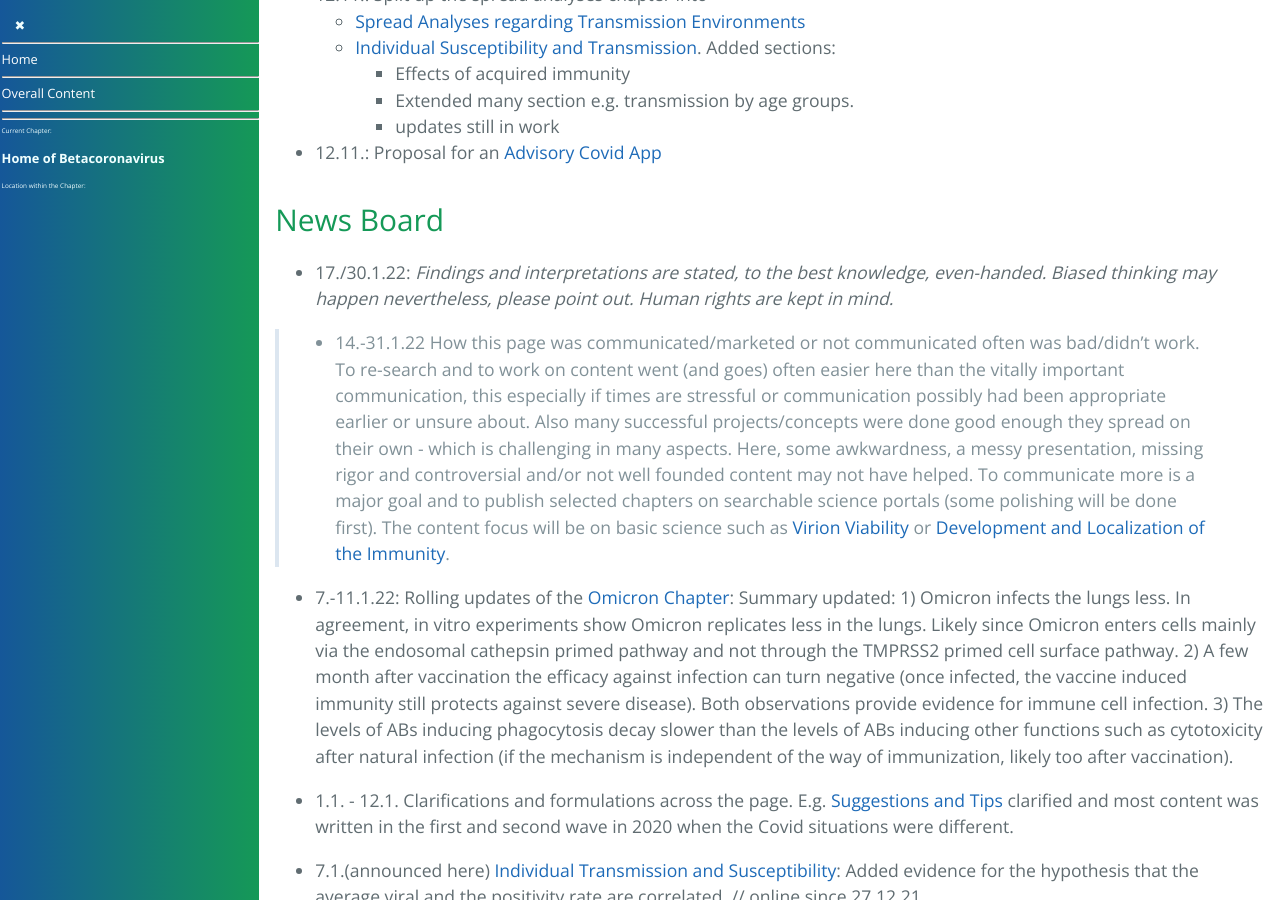
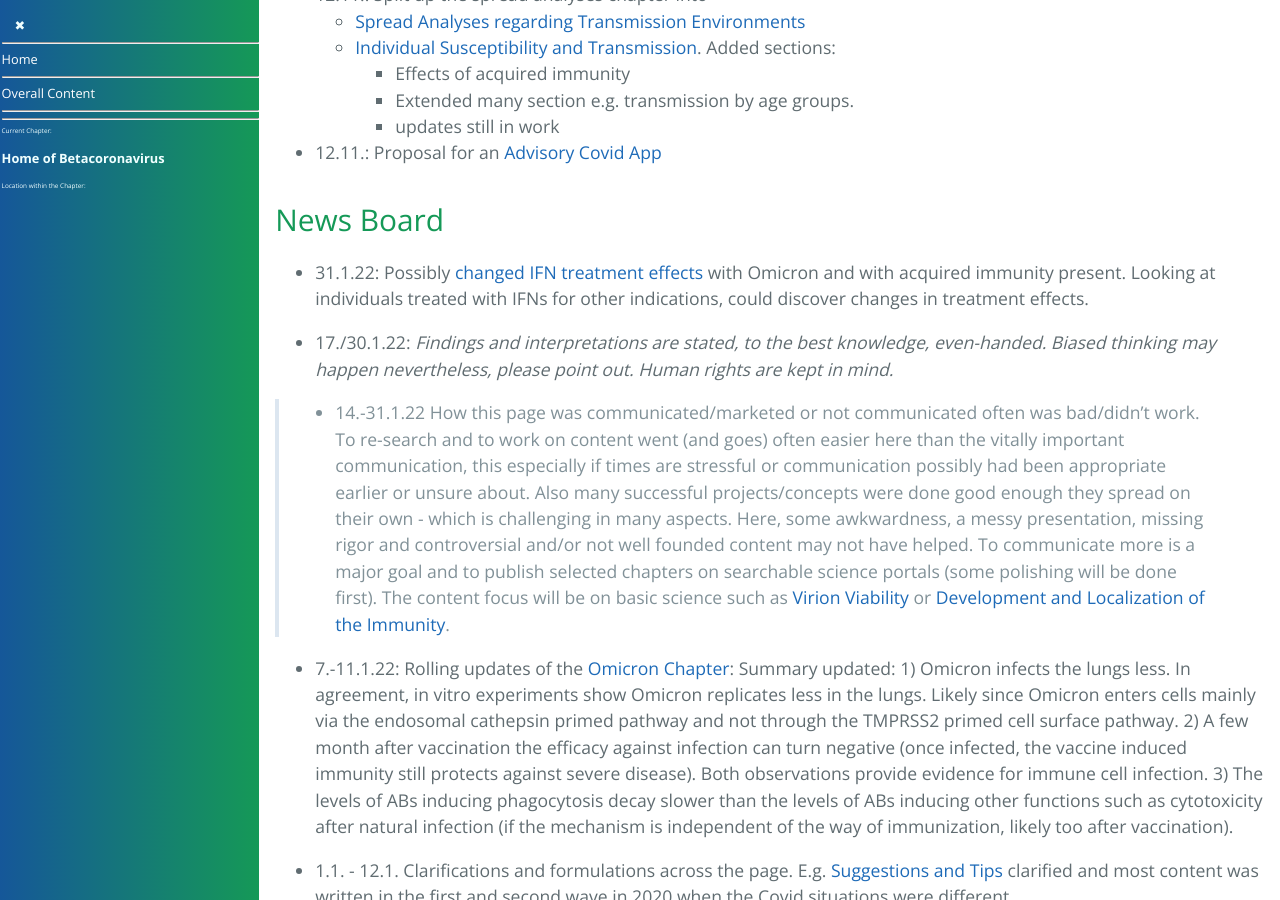
Before and after one commit to forestgrape/coronavirus, a Jekyll site: the page built from index.md, in a window 1280 px wide and 900 px high, scrolled down 2133 px. Built offline with Jekyll 4.4.1, drawn with Linux system fonts in a browser that asks for light colours; our own code applies the rules of GitHub Pages for plain Markdown files.

Commit message:
iFN effects changes

```diff
--- a/index.md
+++ b/index.md
@@ -64,6 +64,9 @@ This section overviews the entire content. The [content section](#content) lists
 
 
 ### News Board
+
+- 31.1.22: Possibly [changed IFN treatment effects](6_prevention_and_treatment/interferon.md#changes-in-treatment-outcomes) with Omicron and with acquired immunity present. Looking at individuals treated with IFNs for other indications, could discover changes in treatment effects.
+
 - 17./30.1.22: *Findings and interpretations are stated, to the best knowledge, even-handed. Biased thinking may happen nevertheless, please point out. Human rights are kept in mind.*
 
 <!-- 17./27.1.22 (adapted from 5.12.21): From an epidemiological perspective, systemic spike-only vaccines do not to reduce SARS-CoV-2 transmissions but mainly prevent pneumonia (which is great and very important). Additionally spike-only immunity put mutation pressure on the spikes which can increase the spike mutation rate, which can both yield escape variants and change the tropism. The latter can be favorable or not. Overall it is unclear whether it has benefits to [push to] vaccinate those not at risk for pneumonia. Thus the benefits-risks calculation can be done at individual calculations [from a scientific perspective]. -->
```
Also changed, not shown: 6_prevention_and_treatment/interferon.md (+17 -1 lines).
